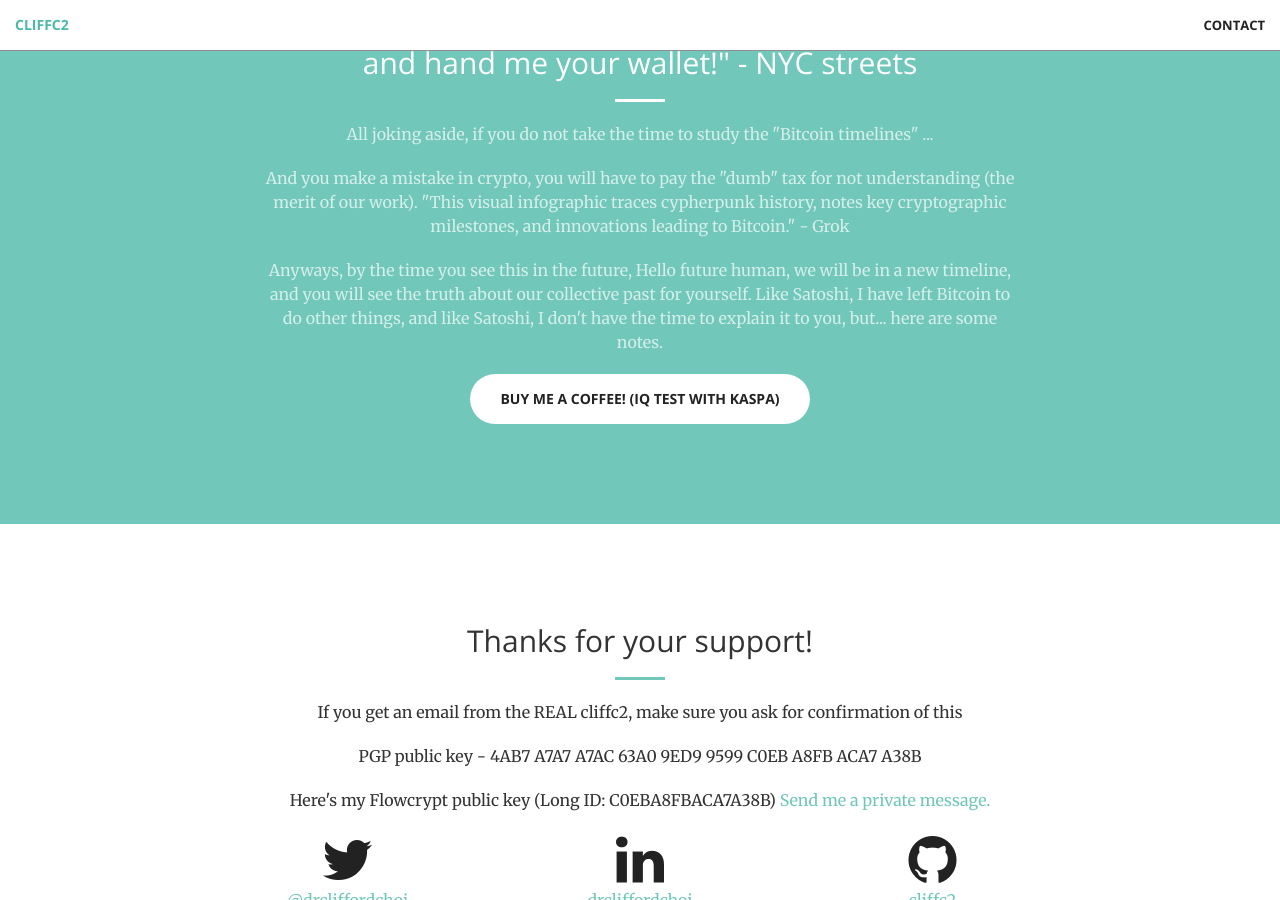
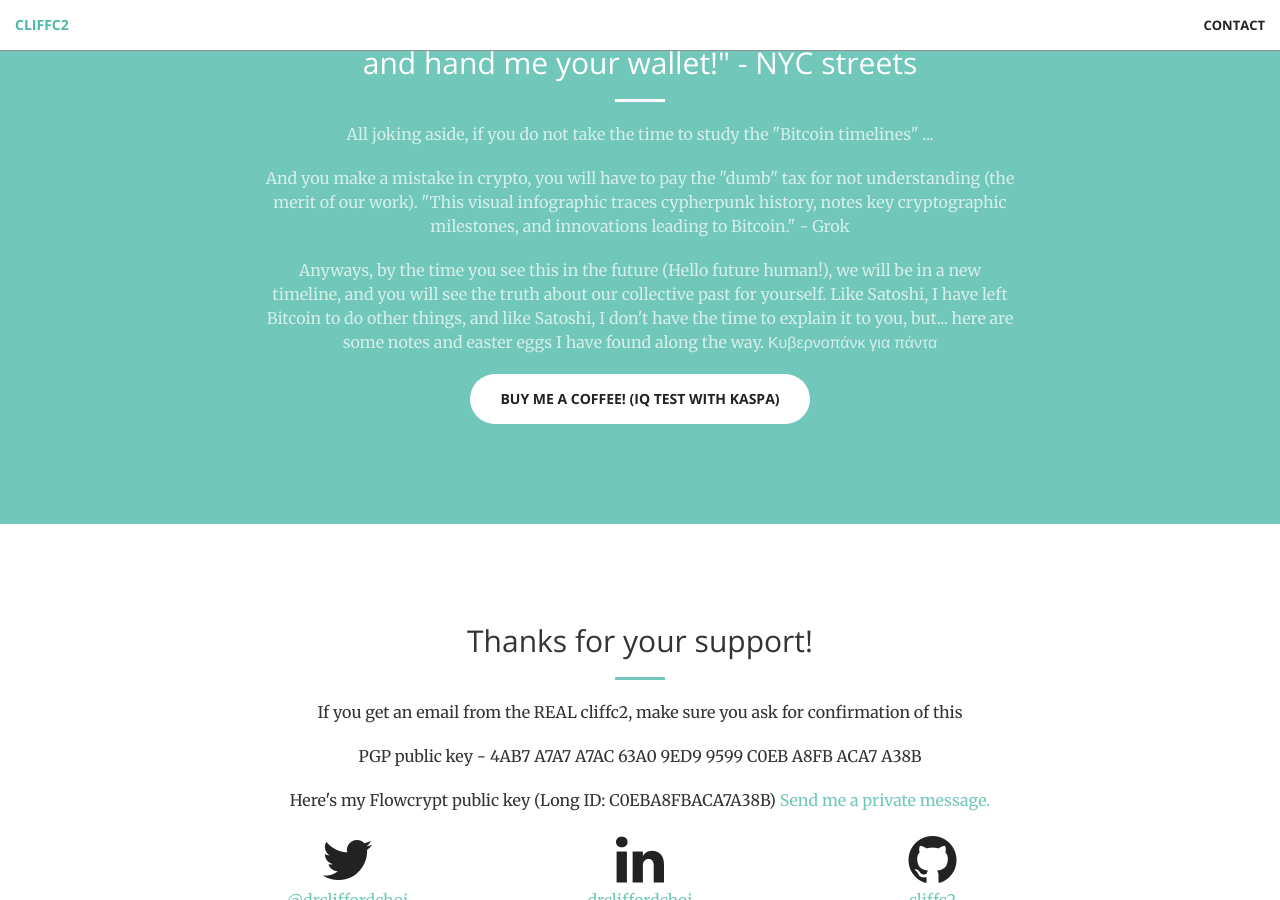
Before and after one commit to cliffc2/cliffc2.github.io, a Jekyll site: the page built from index.html, in a window 1280 px wide and 900 px high, scrolled down 4267 px. Built offline with Jekyll 4.4.1, drawn with Linux system fonts in a browser that asks for light colours; Markdown is read by kramdown in place of the engine named in the settings; grey boxes are pictures that could not be loaded.

Commit message:
Update call-to-action.html

```diff
--- a/_includes/call-to-action.html
+++ b/_includes/call-to-action.html
@@ -16,7 +16,7 @@
                  <p class="text-faded">All joking aside, if you do not take the time to study the "Bitcoin timelines" ...</p>
                 <p class="text-faded">And you make a mistake in crypto, you will have to pay the "dumb" tax for not understanding (the merit of our work). "This visual infographic traces cypherpunk history, notes key cryptographic milestones, and innovations leading to Bitcoin." - Grok </p>
                <p></p>
-                <p class="text-faded">Anyways, by the time you see this in the future, Hello future human, we will be in a new timeline, and you will see the truth about our collective past for yourself. Like Satoshi, I have left Bitcoin to do other things, and like Satoshi, I don't have the time to explain it to you, but... here are some notes.</p>
+                <p class="text-faded">Anyways, by the time you see this in the future (Hello future human!), we will be in a new timeline, and you will see the truth about our collective past for yourself. Like Satoshi, I have left Bitcoin to do other things, and like Satoshi, I don't have the time to explain it to you, but... here are some notes and easter eggs I have found along the way. Κυβερνοπάνκ για πάντα</p>
                 <a href="https://kas.coffee/cliffc2" class="btn btn-default btn-xl">Buy me a coffee! (IQ test with Kaspa) </a>
             </div>
         </div>
```
